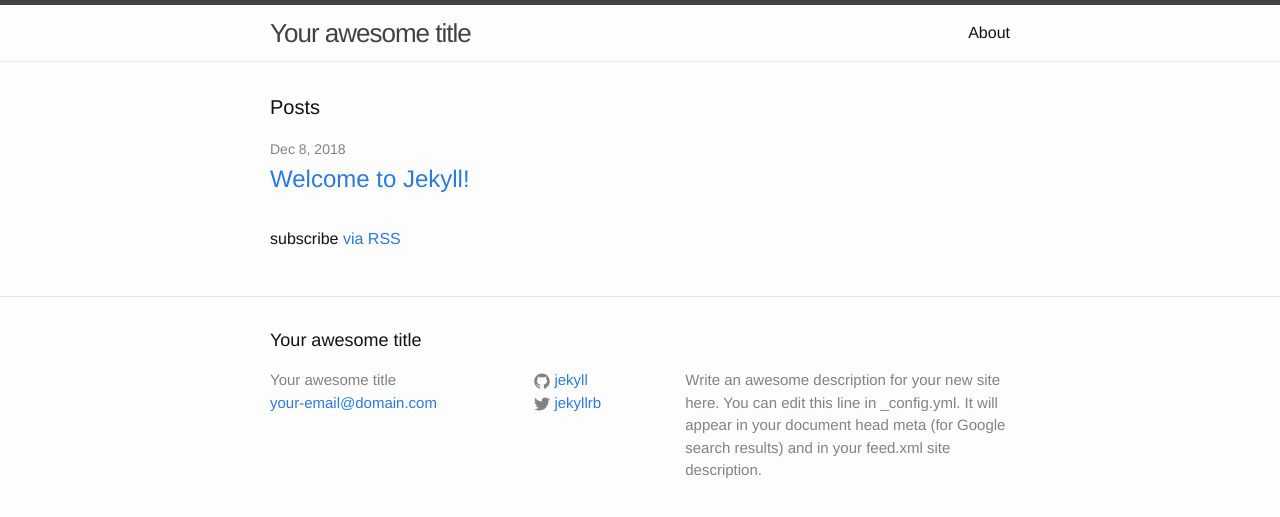
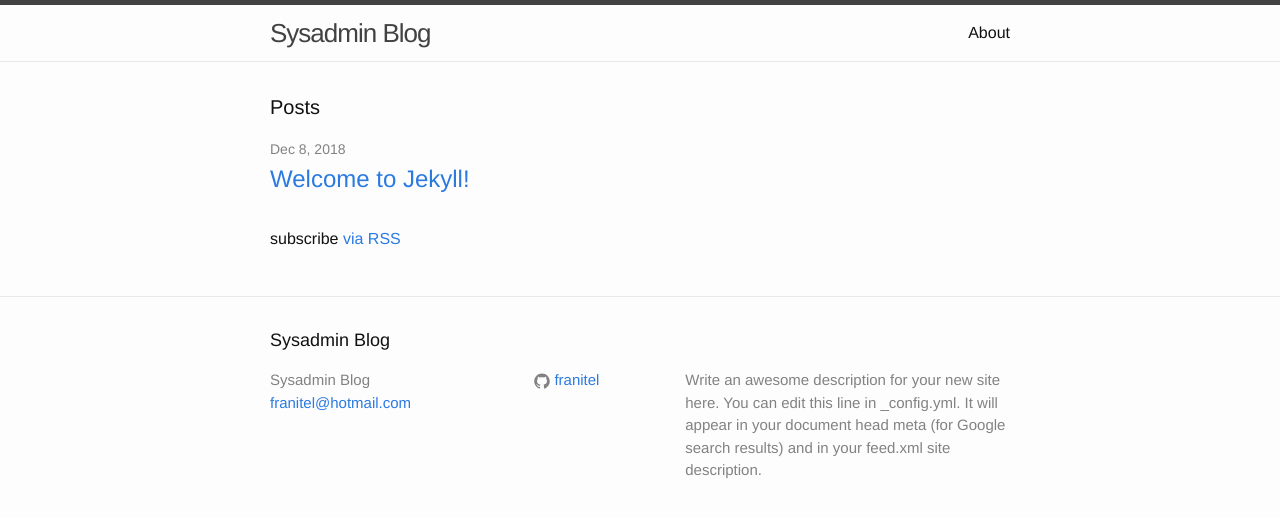
Before and after one commit to franitel/franitel.github.io, a Jekyll site: the page built from index.html, in a window 1280 px wide. Shown: the top 517 px of the page. Built offline with Jekyll 4.4.1, drawn with Linux system fonts in a browser that asks for light colours.

Commit message:
Config modificado

```diff
--- a/_config.yml
+++ b/_config.yml
@@ -6,16 +6,16 @@
 # 'jekyll serve'. If you change this file, please restart the server process.
 
 # Site settings
-title: Your awesome title
-email: your-email@domain.com
+title: Sysadmin Blog
+email: franitel@hotmail.com
 description: > # this means to ignore newlines until "baseurl:"
   Write an awesome description for your new site here. You can edit this
   line in _config.yml. It will appear in your document head meta (for
   Google search results) and in your feed.xml site description.
 baseurl: "" # the subpath of your site, e.g. /blog
 url: "http://yourdomain.com" # the base hostname & protocol for your site
-twitter_username: jekyllrb
-github_username:  jekyll
+twitter_username:
+github_username:  franitel
 
 # Build settings
 markdown: kramdown
```
